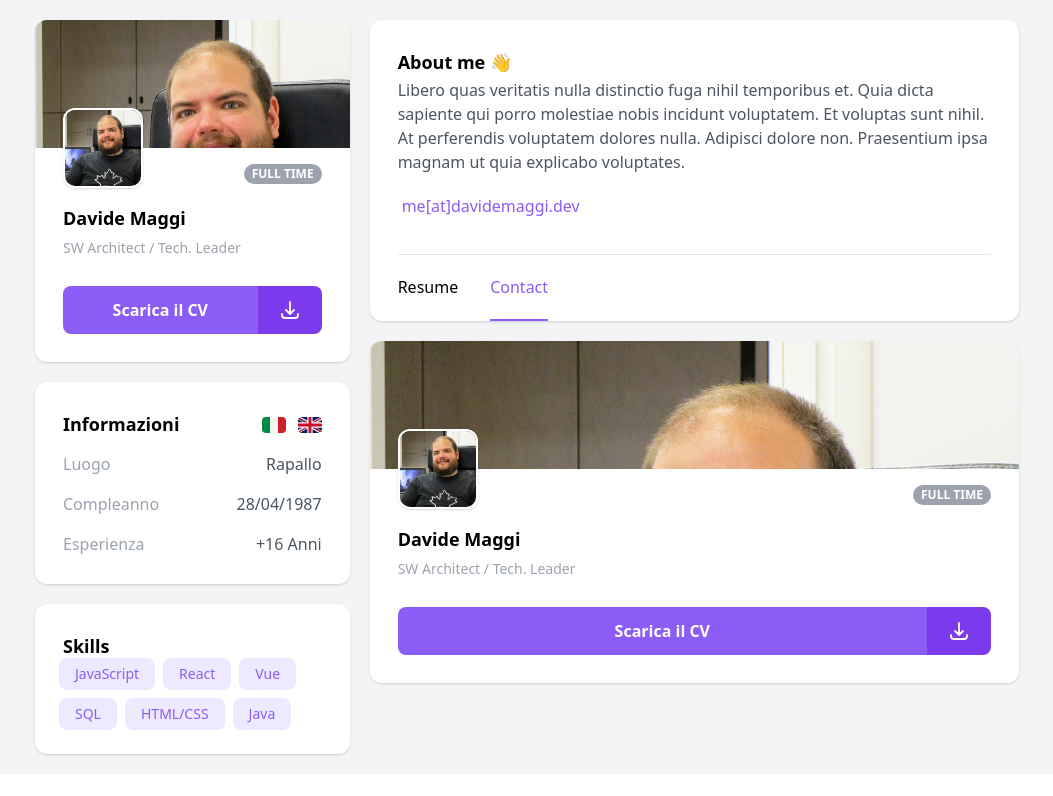
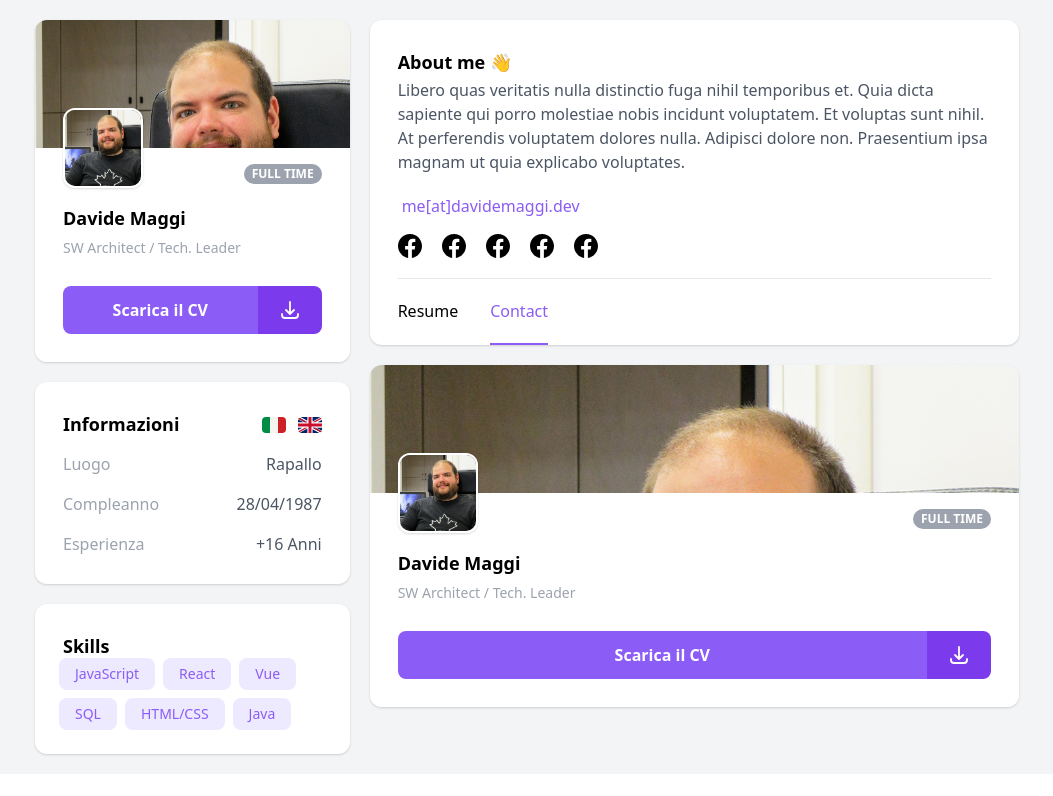
Before and after one commit to davidemaggi/davidemaggi.dev, a React (Create React App) app: page /contact in a window 1280 px wide. Shown: the top 796 px of the page, without its empty margins (113-1166 px from the left). Built offline with nearby package versions, Linux system fonts and the light colour scheme.

Commit message:
Added Social

```diff
--- /dev/null
+++ b/src/Components/SocialButtons.tsx
@@ -0,0 +1,20 @@
+import React from "react";
+import { IconContext } from "react-icons";
+import { BsFacebook } from "react-icons/bs";
+import personalData from "../assets/data/personal";
+import { useTranslation } from "../Utils/i18nUtil";
+import SocialButton from "./UI/SocialButton";
+
+const SocialButtons: React.FC<{}> = (props) => {
+  const { translate, setLanguage } = useTranslation();
+
+  return (
+    <ul className="flex space-x-5">
+      {personalData.social.map(social=><SocialButton key={social.name} icon={social.icon} url={social.url}/>)}
+
+
+    </ul>
+  );
+};
+
+export default SocialButtons
--- /dev/null
+++ b/src/Components/UI/SocialButton.tsx
@@ -0,0 +1,21 @@
+import React from "react"
+import { IconContext, IconType } from "react-icons"
+import { BsFacebook } from "react-icons/bs"
+
+const SocialButton:React.FC<{icon:IconType, url:string}> = (props) =>{
+
+    return (
+        <li>
+        <IconContext.Provider value={{ className: "text-2xl" }}>
+          <a href={props.url} target="_blank" className="social-link-hover">
+            <props.icon />
+          </a>
+        </IconContext.Provider>
+      </li>
+    )
+
+
+}
+
+
+export default SocialButton
--- a/src/Components/UserAbout.tsx
+++ b/src/Components/UserAbout.tsx
@@ -4,6 +4,9 @@ import personalData from "../assets/data/personal";
 
 import { useTranslation } from "../Utils/i18nUtil";
 import styles from "../Utils/styles";
+import { BsFacebook } from "react-icons/bs";
+import { IconContext } from "react-icons";
+import SocialButtons from "./SocialButtons";
 
 const UserAbout: React.FC<{}> = (props) => {
   const { translate, setLanguage } = useTranslation();
@@ -24,23 +27,7 @@ const UserAbout: React.FC<{}> = (props) => {
           <span>{personalData.email}</span>
         </a>
 
-        <ul className="flex space-x-5">
-          <li>
-            <a href="#0" className="social-link-hover">
-              <i className="bx bxl-facebook-circle text-2xl"></i>
-            </a>
-          </li>
-          <li>
-            <a href="#0" className="social-link-hover">
-              <i className="bx bxl-twitter text-2xl"></i>
-            </a>
-          </li>
-          <li>
-            <a href="#0" className="social-link-hover">
-              <i className="bx bxl-github text-2xl"></i>
-            </a>
-          </li>
-        </ul>
+        <SocialButtons/>
       </div>
 
       <div className="border-t border-gray-200 my-5"></div>
--- a/src/assets/data/personal.ts
+++ b/src/assets/data/personal.ts
@@ -1,8 +1,18 @@
+import { BsFacebook } from "react-icons/bs";
+
 const personalData={
     fullName:"Davide Maggi",
     email:"me[at]davidemaggi.dev",
     birthDay:"28/04/1987",
     location:"Rapallo",
+
+    social:[
+        {name:"Facebook",url:"https://aaaaaaaa.it", icon:BsFacebook},
+        {name:"Facebook1",url:"https://aaaaaaaa.it", icon:BsFacebook},
+        {name:"Facebook2",url:"https://aaaaaaaa.it", icon:BsFacebook},
+        {name:"Facebook3",url:"https://aaaaaaaa.it", icon:BsFacebook},
+        {name:"Facebook4",url:"https://aaaaaaaa.it", icon:BsFacebook}
+    ]
 }
 
 
```
